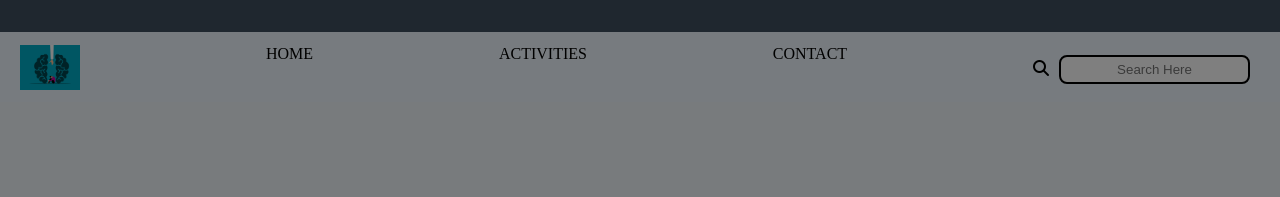
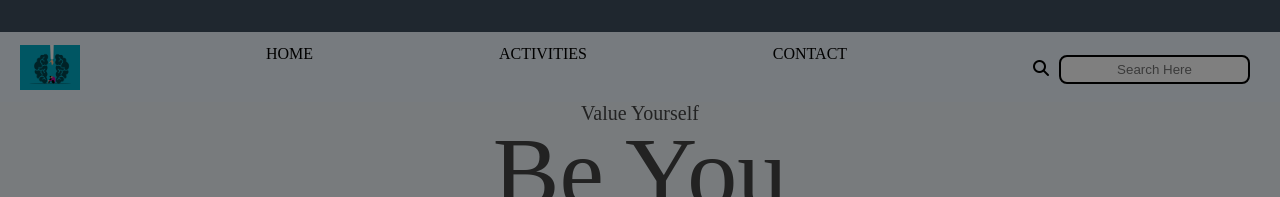
Before and after one commit to ritikaaaa177/mentalhealthcommunity, a plain HTML site: page index.html in a window 1280 px wide. Shown: the top 197 px of the page. Drawn offline with nearby package versions, Linux system fonts and the light colour scheme; a web font is replaced by a local one.

Commit message:
Update index.css

```diff
--- a/index.css
+++ b/index.css
@@ -39,12 +39,12 @@
 }
 .headerTitleSm {
   position: absolute;
-  top: 18%;
+  top: 0%;
   font-size: 20px;
 }
 .headerTitleLg {
   position: absolute;
-  top: 20%;
+  top: 13px;
   font-size: 100px;
 }
 .headerImg {
```
